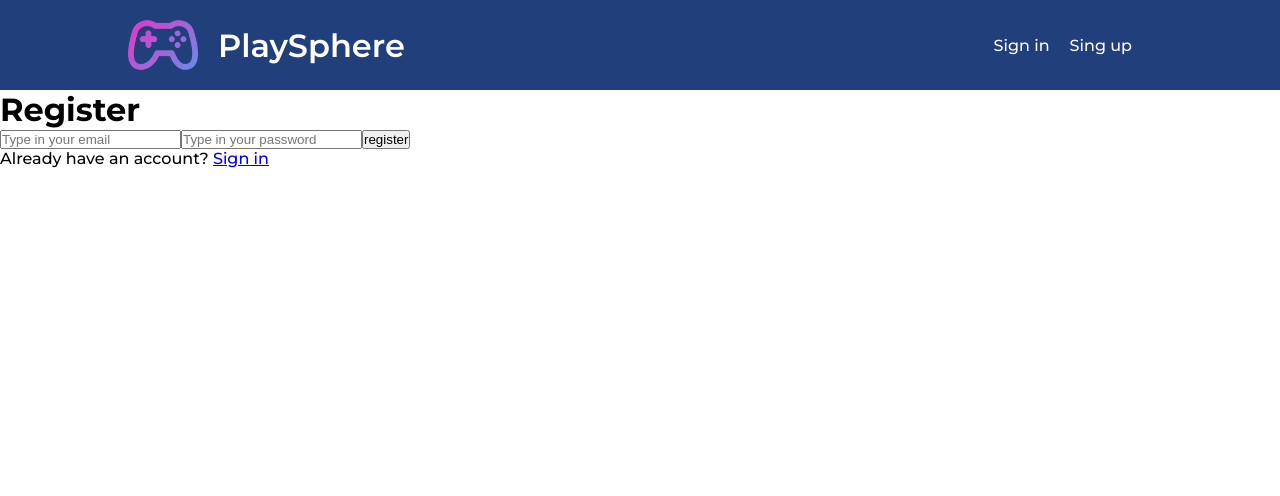
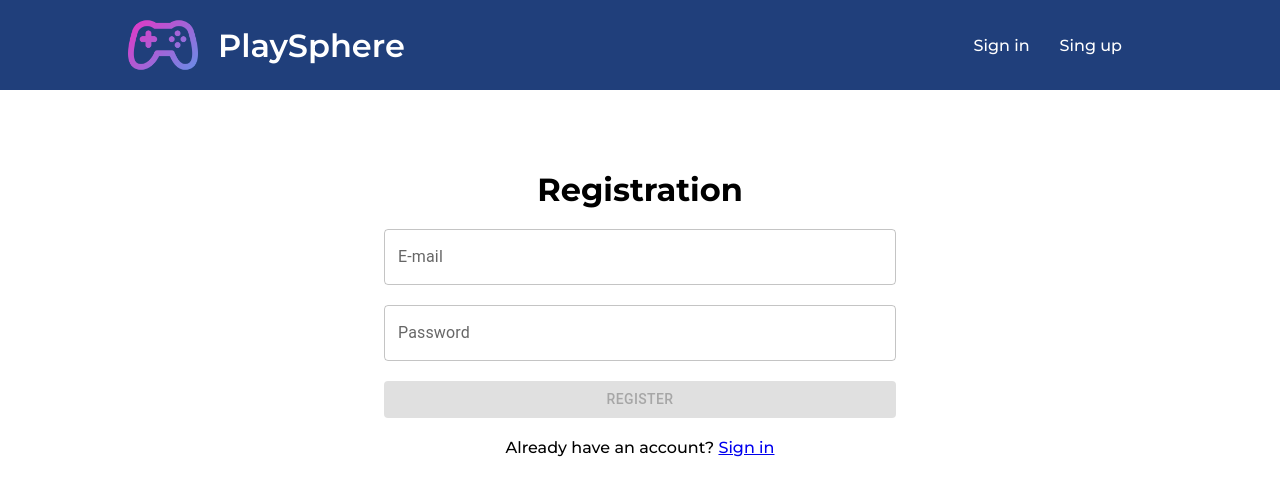
Before and after one commit to tsvetkov-alexey/Aston-videogames, a React (Vite) app: page /signUp in a window 1280 px wide. Shown: the top 496 px of the page. Built offline with nearby package versions, Linux system fonts and the light colour scheme; no server answers.

Commit message:
refactor: rewrite Form component using material-ui and custom validation hooks

```diff
--- a/package.json
+++ b/package.json
@@ -10,6 +10,9 @@
     "preview": "vite preview"
   },
   "dependencies": {
+    "@emotion/react": "^11.11.4",
+    "@emotion/styled": "^11.11.0",
+    "@mui/material": "^5.15.11",
     "@reduxjs/toolkit": "^2.2.1",
     "axios": "^1.6.7",
     "firebase": "^10.8.1",
--- a/src/components/Form.tsx
+++ b/src/components/Form.tsx
@@ -1,25 +1,42 @@
+import { useEmailValidation } from '../hooks/useEmailValidation';
+import { usePasswordValidation } from '../hooks/usePasswordValidation';
 import { FormProps } from '../redux/users/types';
-import React, { useState } from 'react';
+import { Button, TextField } from '@mui/material';
+import React from 'react';
 
 export const Form: React.FC<FormProps> = ({ title, handleClick }) => {
-  const [email, setEmail] = useState('');
-  const [password, setPassword] = useState('');
+  const { email, emailError, handleEmailChange } = useEmailValidation();
+  const { password, passwordError, handlePasswordChange } = usePasswordValidation();
 
   return (
-    <div>
-      <input
+    <>
+      <TextField
+        id="outlined-email-input"
+        label="E-mail"
         type="email"
         value={email}
-        onChange={(e) => setEmail(e.target.value)}
-        placeholder="Type in your email"
+        onChange={(e) => handleEmailChange(e.target.value)}
+        error={!!emailError}
+        helperText={emailError}
+        sx={{ width: '50%', margin: '20px auto' }}
       />
-      <input
+      <TextField
+        id="outlined-password-input"
+        label="Password"
         type="password"
         value={password}
-        onChange={(e) => setPassword(e.target.value)}
-        placeholder="Type in your password"
+        onChange={(e) => handlePasswordChange(e.target.value)}
+        error={!!passwordError}
+        helperText={passwordError}
+        sx={{ width: '50%', margin: '0 auto' }}
       />
-      <button onClick={() => handleClick(email, password)}>{title}</button>
-    </div>
+      <Button
+        variant="contained"
+        sx={{ width: '50%', margin: '20px auto', background: '#203f7b' }}
+        onClick={() => handleClick(email, password)}
+        disabled={!email || !password || !!passwordError || !!emailError}>
+        {title}
+      </Button>
+    </>
   );
 };
--- a/src/components/GameCard.tsx
+++ b/src/components/GameCard.tsx
@@ -7,7 +7,7 @@ export const GameCard: React.FC<Game> = ({ id, title, imageUrl, releaseDate, gen
   return (
     <div className="card-block">
       <div className="main-image">
-        <img src={imageUrl} alt="tlou1" />
+        <img src={imageUrl} alt="game" />
         <div className="like">
           <img src={like} alt="like" />
         </div>
--- a/src/components/Header.tsx
+++ b/src/components/Header.tsx
@@ -1,8 +1,14 @@
 import logo from '../assets/img/logo.png';
+import { useAuth } from '../hooks/useAuth';
+import { useAppDispatch } from '../redux/store';
+import { removeUser } from '../redux/users/slice';
 import React from 'react';
 import { Link } from 'react-router-dom';
 
 export const Header: React.FC = () => {
+  const { isAuth } = useAuth();
+  const dispatch = useAppDispatch();
+
   return (
     <header>
       <Link to={'/'}>
@@ -12,7 +18,14 @@ export const Header: React.FC = () => {
         </div>
       </Link>
       <div className="auth">
-        <ul>
+        {isAuth ? (
+          <ul className="loggedIn">
+            <li>History</li>
+            <li>Liked</li>
+            <li onClick={() => dispatch(removeUser())}>Log out</li>
+          </ul>
+        ) : (
+          <ul className="loggedOut">
             <Link to="/signIn">
               <li>Sign in</li>
             </Link>
@@ -20,6 +33,7 @@ export const Header: React.FC = () => {
               <li>Sing up</li>
             </Link>
           </ul>
+        )}
       </div>
     </header>
   );
--- a/src/components/Login.tsx
+++ b/src/components/Login.tsx
@@ -1,16 +1,26 @@
+import { LoginContext } from '../pages/SignIn';
 import { useAppDispatch } from '../redux/store';
 import { setUser } from '../redux/users/slice';
 import { Form } from './Form';
 import { getAuth, signInWithEmailAndPassword } from 'firebase/auth';
-import React from 'react';
+import React, { useContext } from 'react';
 import { useNavigate } from 'react-router-dom';
 
 export const Login: React.FC = () => {
   const dispatch = useAppDispatch();
   const navigate = useNavigate();
 
+  let context = useContext(LoginContext);
+
+  if (!context) {
+    return null;
+  }
+
+  const { setLoginLoading } = context;
+
   const handleLogin = (email: string, password: string) => {
     const auth = getAuth();
+    setLoginLoading(true);
     signInWithEmailAndPassword(auth, email, password)
       .then(({ user }) => {
         dispatch(
@@ -22,7 +32,8 @@ export const Login: React.FC = () => {
         );
         navigate('/');
       })
-      .catch(() => alert('Invalid user'));
+      .catch(() => alert('Invalid user'))
+      .finally(() => setLoginLoading(false));
   };
 
   return <Form title="sign in" handleClick={handleLogin} />;
--- a/src/components/Register.tsx
+++ b/src/components/Register.tsx
@@ -1,7 +1,8 @@
+import { RegistrationContext } from '../pages/SignUp';
 import { setUser } from '../redux/users/slice';
 import { Form } from './Form';
 import { getAuth, createUserWithEmailAndPassword } from 'firebase/auth';
-import React from 'react';
+import React, { useContext } from 'react';
 import { useDispatch } from 'react-redux';
 import { useNavigate } from 'react-router-dom';
 
@@ -9,8 +10,17 @@ export const Register: React.FC = () => {
   const dispatch = useDispatch();
   const navigate = useNavigate();
 
+  let context = useContext(RegistrationContext);
+
+  if (!context) {
+    return null;
+  }
+
+  const { setRegistrationLoading } = context;
+
   const handleRegister = (email: string, password: string) => {
     const auth = getAuth();
+    setRegistrationLoading(true);
     createUserWithEmailAndPassword(auth, email, password)
       .then(({ user }) => {
         dispatch(
@@ -22,8 +32,13 @@ export const Register: React.FC = () => {
         );
         navigate('/');
       })
-      .catch(() => alert('Something went wrong'));
+      .catch(() => alert('Something went wrong'))
+      .finally(() => setRegistrationLoading(false));
   };
 
-  return <Form title="register" handleClick={handleRegister} />;
+  return (
+    <>
+      <Form title="register" handleClick={handleRegister} />
+    </>
+  );
 };
--- a/src/firebase.ts
+++ b/src/firebase.ts
@@ -9,7 +9,7 @@ const firebaseConfig = {
   appId: import.meta.env.VITE_REACT_APP_FIREBASE_APP_ID,
 };
 
-let app: FirebaseApp | null = null; // Сделал так, поскольку иначе будет ошибка: 'app' is declared but its value is never read
+let app: FirebaseApp | null = null;
 
 if (!app) {
   app = initializeApp(firebaseConfig);
--- /dev/null
+++ b/src/hooks/useEmailValidation.ts
@@ -0,0 +1,27 @@
+import { useState } from 'react';
+
+export const useEmailValidation = () => {
+  const [email, setEmail] = useState('');
+  const [emailError, setEmailError] = useState('');
+
+  const validateEmail = (input: string): boolean => {
+    const emailRegex = /^[^\s@]+@[^\s@]+\.[^\s@]+$/;
+    return emailRegex.test(input);
+  };
+
+  const handleEmailChange = (value: string) => {
+    setEmail(value);
+
+    if (!validateEmail(value)) {
+      setEmailError('Invalid email address');
+    } else {
+      setEmailError('');
+    }
+  };
+
+  return {
+    email,
+    emailError,
+    handleEmailChange,
+  };
+};
--- /dev/null
+++ b/src/hooks/usePasswordValidation.tsx
@@ -0,0 +1,22 @@
+import { useState } from 'react';
+
+export const usePasswordValidation = () => {
+  const [password, setPassword] = useState('');
+  const [passwordError, setPasswordError] = useState('');
+
+  const handlePasswordChange = (value: string) => {
+    setPassword(value);
+
+    if (password.length <= 4) {
+      setPasswordError('The length of your password must be 6 or even more symbols');
+    } else {
+      setPasswordError('');
+    }
+  };
+
+  return {
+    password,
+    passwordError,
+    handlePasswordChange,
+  };
+};
--- a/src/pages/SignIn.tsx
+++ b/src/pages/SignIn.tsx
@@ -1,17 +1,39 @@
 import { Header } from '../components/Header';
 import { Login } from '../components/Login';
-import React from 'react';
+import { Loader } from '../components/UI/Loader';
+import React, { createContext, useMemo, useState } from 'react';
 import { Link } from 'react-router-dom';
 
+interface LoginLoadingProps {
+  loginLoading: boolean;
+  setLoginLoading: React.Dispatch<React.SetStateAction<boolean>>;
+}
+
+export const LoginContext = createContext<LoginLoadingProps | null>(null);
+
 export const SignIn: React.FC = () => {
+  const [loginLoading, setLoginLoading] = useState(false);
+
+  const contextValues = useMemo(() => ({ loginLoading, setLoginLoading }), [loginLoading]);
+
   return (
     <>
-      <Header />
-      <h1>Login</h1>
-      <Login />
-      <Link to="/signUp">
-        <p>Create an account </p>
-      </Link>
+      {loginLoading ? (
+        <Loader />
+      ) : (
+        <>
+          <Header />
+          <div className="auth-form">
+            <h1>Login</h1>
+            <LoginContext.Provider value={contextValues}>
+              <Login />
+            </LoginContext.Provider>
+            <Link to="/signUp" className="authTransition">
+              <p>Create an account </p>
+            </Link>
+          </div>
+        </>
+      )}
     </>
   );
 };
--- a/src/pages/SignUp.tsx
+++ b/src/pages/SignUp.tsx
@@ -1,17 +1,43 @@
 import { Header } from '../components/Header';
 import { Register } from '../components/Register';
-import React from 'react';
+import { Loader } from '../components/UI/Loader';
+import React, { createContext, useMemo, useState } from 'react';
 import { Link } from 'react-router-dom';
 
+interface RegistrationLoadingProps {
+  registrationLoading: boolean;
+  setRegistrationLoading: React.Dispatch<React.SetStateAction<boolean>>;
+}
+
+export const RegistrationContext = createContext<RegistrationLoadingProps | null>(null);
+
 export const SignUp: React.FC = () => {
+  const [registrationLoading, setRegistrationLoading] = useState(false);
+
+  const contextValues = useMemo(
+    () => ({ registrationLoading, setRegistrationLoading }),
+    [registrationLoading],
+  );
+
   return (
     <>
-      <Header />
-      <h1>Register</h1>
-      <Register />
-      <p>
-        Already have an account? <Link to="/signIn">Sign in</Link>
-      </p>
+      {registrationLoading ? (
+        <Loader />
+      ) : (
+        <>
+          <Header />
+          <div className="auth-form">
+            <h1>Registration</h1>
+            {/* Pass the memoized context values */}
+            <RegistrationContext.Provider value={contextValues}>
+              <Register />
+            </RegistrationContext.Provider>
+            <p className="authTransition">
+              Already have an account? <Link to="/signIn">Sign in</Link>
+            </p>
+          </div>
+        </>
+      )}
     </>
   );
 };
--- a/src/scss/app.scss
+++ b/src/scss/app.scss
@@ -43,13 +43,28 @@ header {
   }
 
   .auth {
-    ul {
+    .loggedOut {
+      list-style-type: none;
+      display: flex;
+
+      li {
+        font-size: 16px;
+        &:first-child {
+          margin-right: 30px;
+        }
+        &:hover {
+          cursor: pointer;
+        }
+      }
+    }
+
+    .loggedIn {
       list-style-type: none;
       display: flex;
       li {
         font-size: 16px;
-        &:first-child {
-          margin-right: 20px;
+        &:nth-child(-n + 2) {
+          margin-right: 30px;
         }
         &:hover {
           cursor: pointer;
@@ -272,3 +287,17 @@ header {
     font-weight: 300;
   }
 }
+
+.auth-form {
+  width: 80%;
+  margin: 80px 10%;
+  display: flex;
+  flex-direction: column;
+
+  h1 {
+    text-align: center;
+  }
+  .authTransition {
+    text-align: center;
+  }
+}
```
Also changed, not shown: 1 other file (tests, documents, lock files or other folders). Lines whose indentation alone changed are shown as unchanged.
